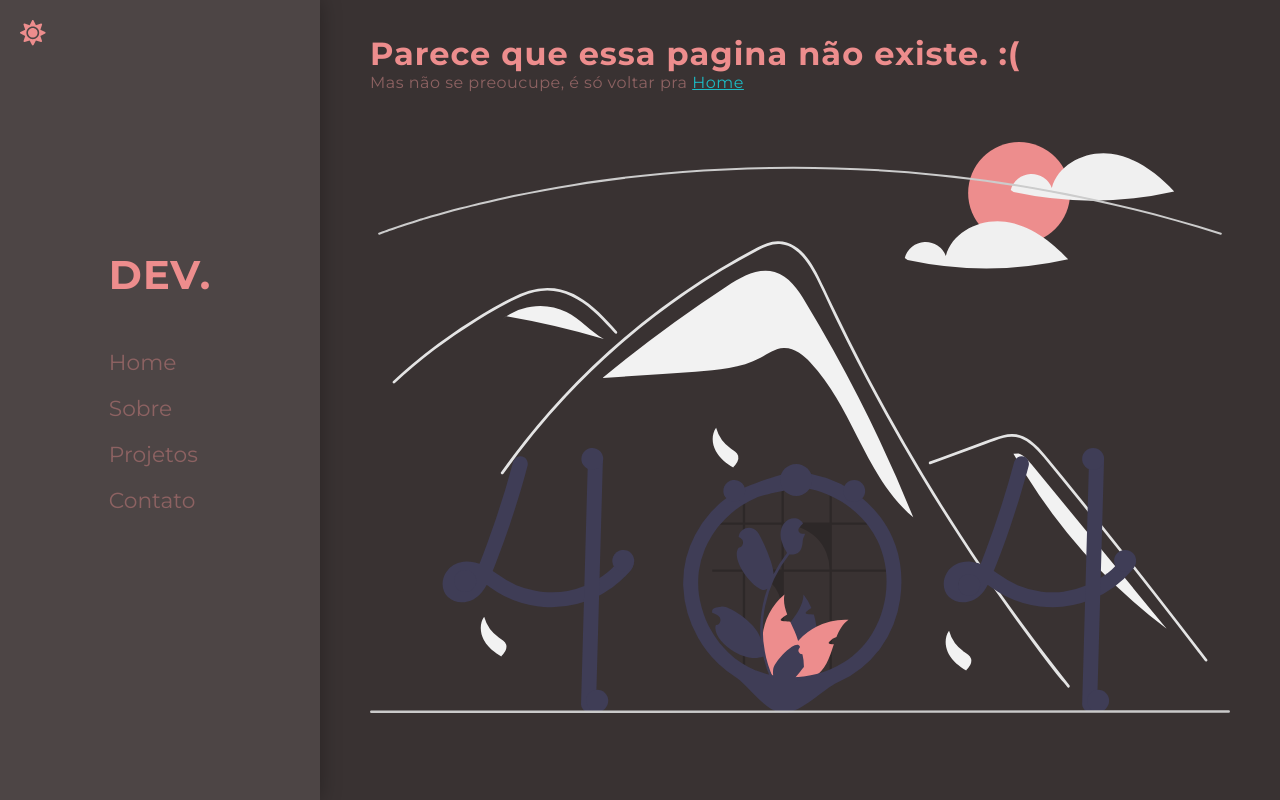
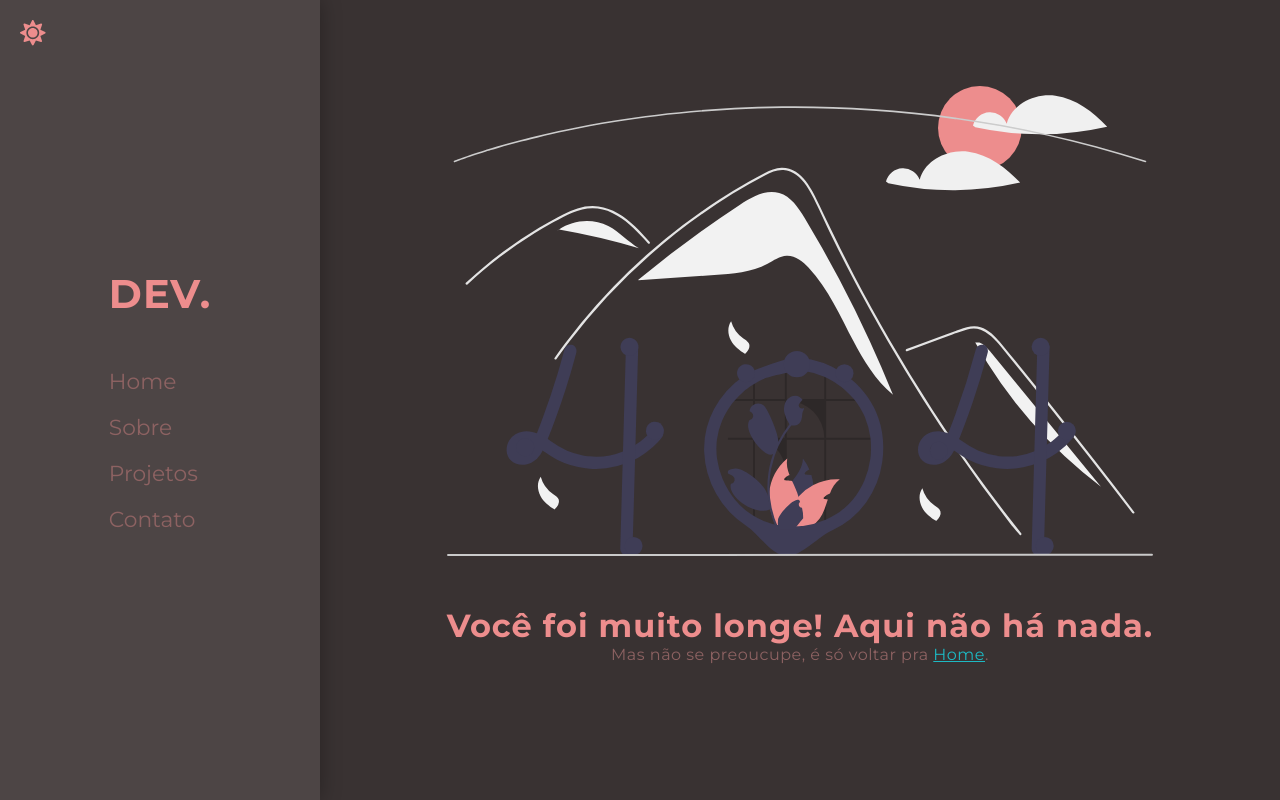
Before and after one commit to Porto-08/samuel-porto, a Next.js app: page /404 in a window 1280 px wide. Built offline with nearby package versions, Linux system fonts and the light colour scheme.

Commit message:
ajuste na fonte dos card dos projetos e refatoração de pequenas partes

```diff
--- a/components/Card/styles.module.scss
+++ b/components/Card/styles.module.scss
@@ -66,7 +66,7 @@
       gap: 20px;
 
       span {
-        font-size: 1rem;
+        font-size: clamp(.8rem, 1vw, 1rem);
         font-weight: bold;
         color: var(--text-color-project);
       }
--- a/components/Sidenav/styles.module.scss
+++ b/components/Sidenav/styles.module.scss
@@ -2,8 +2,7 @@
   display: flex;
   flex-direction: column;
   align-items: center;
-  justify-content: start;
-  padding-top: 250px;
+  justify-content: center;
 
   height: 100%;
 
@@ -15,10 +14,9 @@
 
   .changeMode {
     position: absolute;
-    top: 0;
-    left: 0;
+    top: 20px;
+    left: 20px;
 
-    margin: 20px;
     border: 0;
     background: none;
 
@@ -33,7 +31,6 @@
       }
     }
   }
-
 
   .navContainer {
     display: flex;
--- a/pages/404/index.tsx
+++ b/pages/404/index.tsx
@@ -10,19 +10,19 @@ const NotFound = () => {
   const { dark } = useContext(DarkModeContext);
   return (
     <div className={`${styles.container} fadeInTop`}>
-      <div>
-        <h1>Parece que essa pagina não existe. :(</h1>
-        <span>
-          Mas não se preoucupe, é só voltar pra <Link href="/">Home</Link>
-        </span>
+      <div className={styles.imageContainer}>
+        {dark ? (
+          <Image src={NotFoundDark} layout="responsive" alt="404 - Page not found" />
+        ) : (
+          <Image src={NotFoundLight} layout="responsive" alt="404 - Page not found" />
+        )}
       </div>
 
-      <div className={styles.imageContainer}>
-        {dark ? (
-          <Image src={NotFoundDark} alt="404 - Page not found" />
-        ) : (
-          <Image src={NotFoundLight} alt="404 - Page not found" />
-        )}
+      <div>
+        <h1>Você foi muito longe! Aqui não há nada.</h1>
+        <span>
+          Mas não se preoucupe, é só voltar pra <Link href="/">Home</Link>.
+        </span>
       </div>
     </div>
   );
--- a/pages/404/styles.module.scss
+++ b/pages/404/styles.module.scss
@@ -5,6 +5,7 @@
   place-content: center;
   gap: 50px;
 
+  text-align: center;
 
   a {
     color: var(--hover-text-color);
@@ -14,4 +15,12 @@
   @media (max-width: 1200px) {
     padding: 20px;
   }
+
+  .imageContainer {
+    img {
+      width: 100%;
+      height: 300px;
+      object-fit: cover;
+    }
+  }
 }
--- a/pages/_app.tsx
+++ b/pages/_app.tsx
@@ -1,15 +1,14 @@
 import "../styles/globals.scss";
 import "../styles/reset.scss";
 import "../styles/animations.scss";
+import "react-toastify/dist/ReactToastify.css";
 
-import "react-toastify/dist/ReactToastify.css";
 import type { AppProps } from "next/app";
 import { DarkModeStorage } from "../context/DarkModeContext";
 import Sidenav from "../components/Sidenav";
 import Head from "next/head";
 import Router from "next/router";
 import NProgress from "nprogress";
-import { init } from "emailjs-com";
 import { useState } from "react";
 import { HashLoader } from "react-spinners";
 
--- a/pages/index.tsx
+++ b/pages/index.tsx
@@ -70,7 +70,9 @@ const Home: NextPage = () => {
         <section className={styles.buttons}>
           <DownloadCv />
 
-          <Link href="/contact">Contato</Link>
+          <Link href="/contact">
+            Contato
+          </Link>
         </section>
       </div>
     </div>
```
Also changed, not shown: pages/contact/index.tsx (+2 -5 lines), pages/projects/index.tsx (+7 -3 lines), 1 other file (tests, documents, lock files or other folders).
